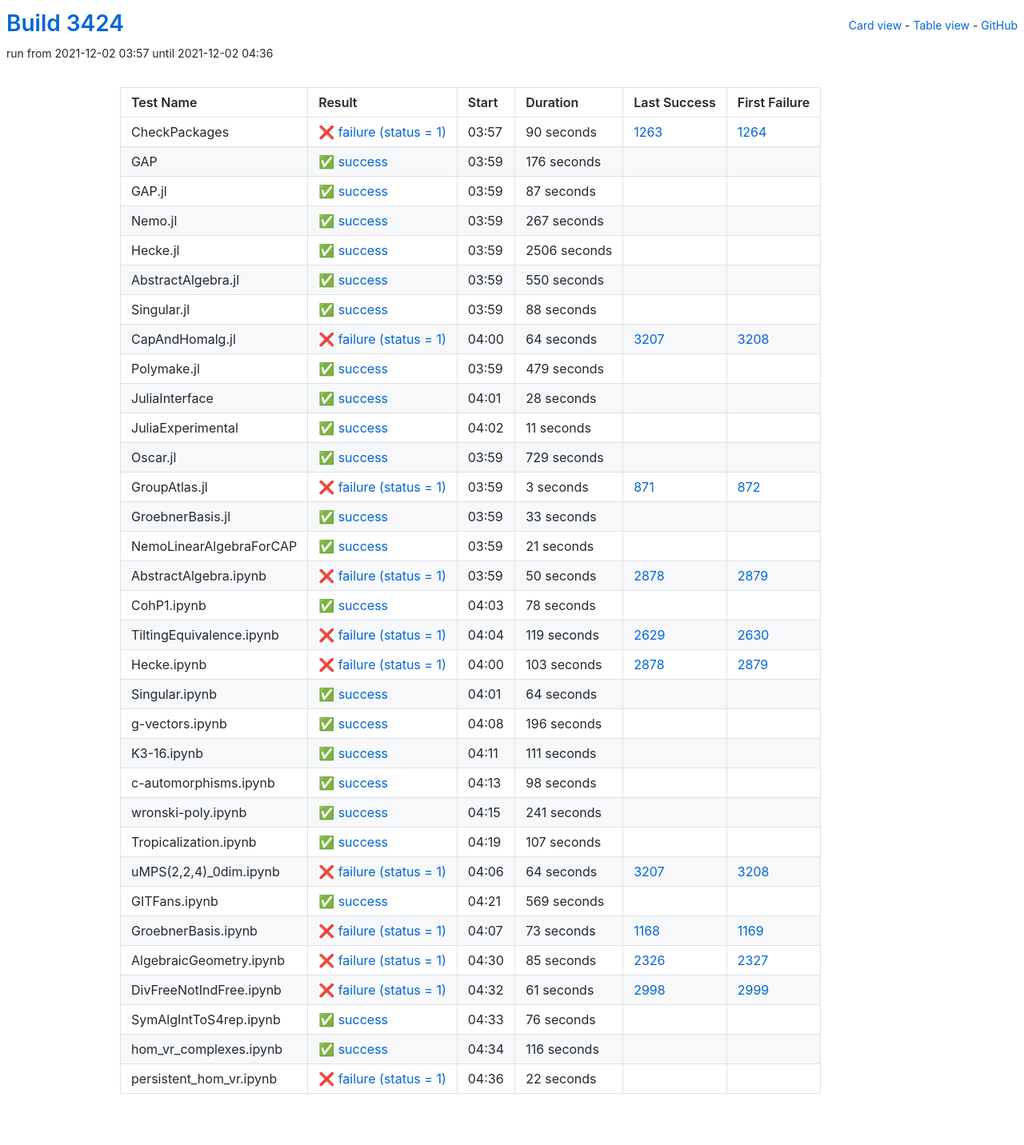
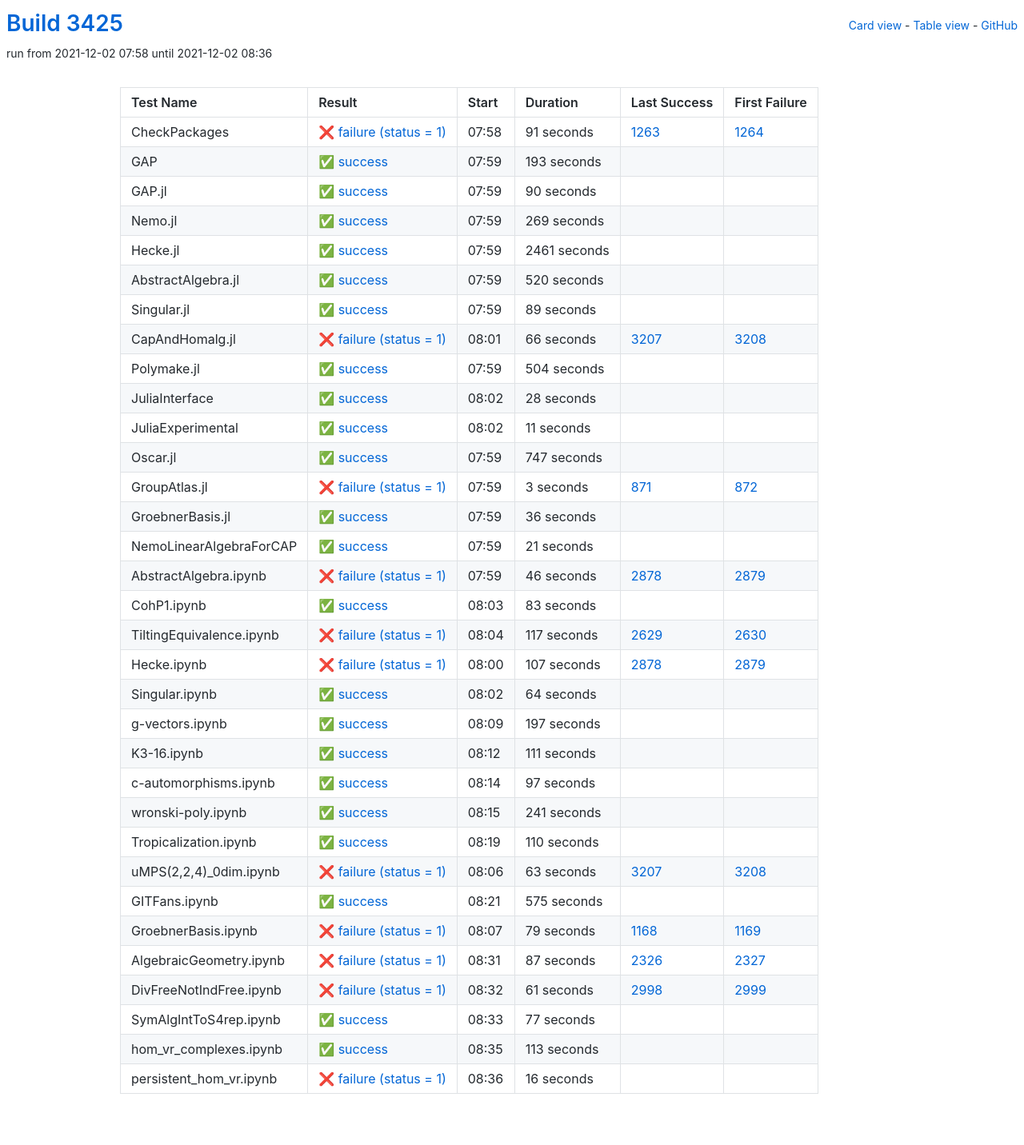
Before and after one commit to oscar-system/oscar-ci-status-stable, a Jekyll site: the page built from table.html, in a window 1280 px wide. Shown: the whole page at 80% size. Built offline with Jekyll 4.4.1, drawn with Linux system fonts in a browser that asks for light colours.

Commit message:
Build #3425

```diff
--- a/_data/ci.yml
+++ b/_data/ci.yml
@@ -1,6 +1,6 @@
 ---
-build: 3424
-build_url: https://oscarci.mathematik.uni-kl.de/job/oscar-stable/3424/
+build: 3425
+build_url: https://oscarci.mathematik.uni-kl.de/job/oscar-stable/3425/
 job: oscar-stable
 organization: oscar-system
 repo: oscar-ci-status-stable
@@ -8,116 +8,116 @@ repourl: https://github.com/oscar-system/oscar-ci-status-stable
 tests:
 - name: CheckPackages
   id: checkpackages
-  log: https://oscarci.mathematik.uni-kl.de/job/oscar-stable/3424/artifact/logs/build-3424/CheckPackages.log
-  start: 2021-12-02 03:57
+  log: https://oscarci.mathematik.uni-kl.de/job/oscar-stable/3425/artifact/logs/build-3425/CheckPackages.log
+  start: 2021-12-02 07:58
   success: false
   exitcode: 1
   status: failure
-  duration: 90
+  duration: 91
   last_success: 1263
   last_success_url: https://oscarci.mathematik.uni-kl.de/job/oscar-stable/1263/
   first_failure: 1264
   first_failure_url: https://oscarci.mathematik.uni-kl.de/job/oscar-stable/1264/
 - name: GAP
   id: gap
-  log: https://oscarci.mathematik.uni-kl.de/job/oscar-stable/3424/artifact/logs/build-3424/GAP.log
-  start: 2021-12-02 03:59
+  log: https://oscarci.mathematik.uni-kl.de/job/oscar-stable/3425/artifact/logs/build-3425/GAP.log
+  start: 2021-12-02 07:59
   success: true
   exitcode: 0
   status: success
-  duration: 176
+  duration: 193
   last_success: false
   last_success_url:
   first_failure: false
   first_failure_url:
 - name: GAP.jl
   id: gap-jl
-  log: https://oscarci.mathematik.uni-kl.de/job/oscar-stable/3424/artifact/logs/build-3424/GAP.jl.log
-  start: 2021-12-02 03:59
+  log: https://oscarci.mathematik.uni-kl.de/job/oscar-stable/3425/artifact/logs/build-3425/GAP.jl.log
+  start: 2021-12-02 07:59
   success: true
   exitcode: 0
   status: success
-  duration: 87
+  duration: 90
   last_success: false
   last_success_url:
   first_failure: false
   first_failure_url:
 - name: Nemo.jl
   id: nemo-jl
-  log: https://oscarci.mathematik.uni-kl.de/job/oscar-stable/3424/artifact/logs/build-3424/Nemo.jl.log
-  start: 2021-12-02 03:59
+  log: https://oscarci.mathematik.uni-kl.de/job/oscar-stable/3425/artifact/logs/build-3425/Nemo.jl.log
+  start: 2021-12-02 07:59
   success: true
   exitcode: 0
   status: success
-  duration: 267
+  duration: 269
   last_success: false
   last_success_url:
   first_failure: false
   first_failure_url:
 - name: Hecke.jl
   id: hecke-jl
-  log: https://oscarci.mathematik.uni-kl.de/job/oscar-stable/3424/artifact/logs/build-3424/Hecke.jl.log
-  start: 2021-12-02 03:59
+  log: https://oscarci.mathematik.uni-kl.de/job/oscar-stable/3425/artifact/logs/build-3425/Hecke.jl.log
+  start: 2021-12-02 07:59
   success: true
   exitcode: 0
   status: success
-  duration: 2506
+  duration: 2461
   last_success: false
   last_success_url:
   first_failure: false
   first_failure_url:
 - name: AbstractAlgebra.jl
   id: abstractalgebra-jl
-  log: https://oscarci.mathematik.uni-kl.de/job/oscar-stable/3424/artifact/logs/build-3424/AbstractAlgebra.jl.log
-  start: 2021-12-02 03:59
+  log: https://oscarci.mathematik.uni-kl.de/job/oscar-stable/3425/artifact/logs/build-3425/AbstractAlgebra.jl.log
+  start: 2021-12-02 07:59
   success: true
   exitcode: 0
   status: success
-  duration: 550
+  duration: 520
   last_success: false
   last_success_url:
   first_failure: false
   first_failure_url:
 - name: Singular.jl
   id: singular-jl
-  log: https://oscarci.mathematik.uni-kl.de/job/oscar-stable/3424/artifact/logs/build-3424/Singular.jl.log
-  start: 2021-12-02 03:59
+  log: https://oscarci.mathematik.uni-kl.de/job/oscar-stable/3425/artifact/logs/build-3425/Singular.jl.log
+  start: 2021-12-02 07:59
   success: true
   exitcode: 0
   status: success
-  duration: 88
+  duration: 89
   last_success: false
   last_success_url:
   first_failure: false
   first_failure_url:
 - name: CapAndHomalg.jl
   id: capandhomalg-jl
-  log: https://oscarci.mathematik.uni-kl.de/job/oscar-stable/3424/artifact/logs/build-3424/CapAndHomalg.jl.log
-  start: 2021-12-02 04:00
+  log: https://oscarci.mathematik.uni-kl.de/job/oscar-stable/3425/artifact/logs/build-3425/CapAndHomalg.jl.log
+  start: 2021-12-02 08:01
   success: false
   exitcode: 1
   status: failure
-  duration: 64
+  duration: 66
   last_success: 3207
   last_success_url: https://oscarci.mathematik.uni-kl.de/job/oscar-stable/3207/
   first_failure: 3208
   first_failure_url: https://oscarci.mathematik.uni-kl.de/job/oscar-stable/3208/
 - name: Polymake.jl
   id: polymake-jl
-  log: https://oscarci.mathematik.uni-kl.de/job/oscar-stable/3424/artifact/logs/build-3424/Polymake.jl.log
-  start: 2021-12-02 03:59
+  log: https://oscarci.mathematik.uni-kl.de/job/oscar-stable/3425/artifact/logs/build-3425/Polymake.jl.log
+  start: 2021-12-02 07:59
   success: true
   exitcode: 0
   status: success
-  duration: 479
+  duration: 504
   last_success: false
   last_success_url:
   first_failure: false
   first_failure_url:
 - name: JuliaInterface
   id: juliainterface
-  log: https://oscarci.mathematik.uni-kl.de/job/oscar-stable/3424/artifact/logs/build-3424/JuliaInterface.log
-  start: 2021-12-02 04:01
+  log: https://oscarci.mathematik.uni-kl.de/job/oscar-stable/3425/artifact/logs/build-3425/JuliaInterface.log
+  start: 2021-12-02 08:02
   success: true
   exitcode: 0
   status: success
@@ -128,8 +128,8 @@ tests:
   first_failure_url:
 - name: JuliaExperimental
   id: juliaexperimental
-  log: https://oscarci.mathematik.uni-kl.de/job/oscar-stable/3424/artifact/logs/build-3424/JuliaExperimental.log
-  start: 2021-12-02 04:02
+  log: https://oscarci.mathematik.uni-kl.de/job/oscar-stable/3425/artifact/logs/build-3425/JuliaExperimental.log
+  start: 2021-12-02 08:02
   success: true
   exitcode: 0
   status: success
@@ -140,20 +140,20 @@ tests:
   first_failure_url:
 - name: Oscar.jl
   id: oscar-jl
-  log: https://oscarci.mathematik.uni-kl.de/job/oscar-stable/3424/artifact/logs/build-3424/Oscar.jl.log
-  start: 2021-12-02 03:59
+  log: https://oscarci.mathematik.uni-kl.de/job/oscar-stable/3425/artifact/logs/build-3425/Oscar.jl.log
+  start: 2021-12-02 07:59
   success: true
   exitcode: 0
   status: success
-  duration: 729
+  duration: 747
   last_success: false
   last_success_url:
   first_failure: false
   first_failure_url:
 - name: GroupAtlas.jl
   id: groupatlas-jl
-  log: https://oscarci.mathematik.uni-kl.de/job/oscar-stable/3424/artifact/logs/build-3424/GroupAtlas.jl.log
-  start: 2021-12-02 03:59
+  log: https://oscarci.mathematik.uni-kl.de/job/oscar-stable/3425/artifact/logs/build-3425/GroupAtlas.jl.log
+  start: 2021-12-02 07:59
   success: false
   exitcode: 1
   status: failure
@@ -164,20 +164,20 @@ tests:
   first_failure_url: https://oscarci.mathematik.uni-kl.de/job/oscar-stable/872/
 - name: GroebnerBasis.jl
   id: groebnerbasis-jl
-  log: https://oscarci.mathematik.uni-kl.de/job/oscar-stable/3424/artifact/logs/build-3424/GroebnerBasis.jl.log
-  start: 2021-12-02 03:59
+  log: https://oscarci.mathematik.uni-kl.de/job/oscar-stable/3425/artifact/logs/build-3425/GroebnerBasis.jl.log
+  start: 2021-12-02 07:59
   success: true
   exitcode: 0
   status: success
-  duration: 33
+  duration: 36
   last_success: false
   last_success_url:
   first_failure: false
   first_failure_url:
 - name: NemoLinearAlgebraForCAP
   id: nemolinearalgebraforcap
-  log: https://oscarci.mathematik.uni-kl.de/job/oscar-stable/3424/artifact/logs/build-3424/NemoLinearAlgebraForCAP.log
-  start: 2021-12-02 03:59
+  log: https://oscarci.mathematik.uni-kl.de/job/oscar-stable/3425/artifact/logs/build-3425/NemoLinearAlgebraForCAP.log
+  start: 2021-12-02 07:59
   success: true
   exitcode: 0
   status: success
@@ -188,56 +188,56 @@ tests:
   first_failure_url:
 - name: AbstractAlgebra.ipynb
   id: abstractalgebra-ipynb
-  log: https://oscarci.mathematik.uni-kl.de/job/oscar-stable/3424/artifact/logs/build-3424/AbstractAlgebra.ipynb.log
-  start: 2021-12-02 03:59
+  log: https://oscarci.mathematik.uni-kl.de/job/oscar-stable/3425/artifact/logs/build-3425/AbstractAlgebra.ipynb.log
+  start: 2021-12-02 07:59
   success: false
   exitcode: 1
   status: failure
-  duration: 50
+  duration: 46
   last_success: 2878
   last_success_url: https://oscarci.mathematik.uni-kl.de/job/oscar-stable/2878/
   first_failure: 2879
   first_failure_url: https://oscarci.mathematik.uni-kl.de/job/oscar-stable/2879/
 - name: CohP1.ipynb
   id: cohp1-ipynb
-  log: https://oscarci.mathematik.uni-kl.de/job/oscar-stable/3424/artifact/logs/build-3424/CohP1.ipynb.log
-  start: 2021-12-02 04:03
+  log: https://oscarci.mathematik.uni-kl.de/job/oscar-stable/3425/artifact/logs/build-3425/CohP1.ipynb.log
+  start: 2021-12-02 08:03
   success: true
   exitcode: 0
   status: success
-  duration: 78
+  duration: 83
   last_success: false
   last_success_url:
   first_failure: false
   first_failure_url:
 - name: TiltingEquivalence.ipynb
   id: tiltingequivalence-ipynb
-  log: https://oscarci.mathematik.uni-kl.de/job/oscar-stable/3424/artifact/logs/build-3424/TiltingEquivalence.ipynb.log
-  start: 2021-12-02 04:04
+  log: https://oscarci.mathematik.uni-kl.de/job/oscar-stable/3425/artifact/logs/build-3425/TiltingEquivalence.ipynb.log
+  start: 2021-12-02 08:04
   success: false
   exitcode: 1
   status: failure
-  duration: 119
+  duration: 117
   last_success: 2629
   last_success_url: https://oscarci.mathematik.uni-kl.de/job/oscar-stable/2629/
   first_failure: 2630
   first_failure_url: https://oscarci.mathematik.uni-kl.de/job/oscar-stable/2630/
 - name: Hecke.ipynb
   id: hecke-ipynb
-  log: https://oscarci.mathematik.uni-kl.de/job/oscar-stable/3424/artifact/logs/build-3424/Hecke.ipynb.log
-  start: 2021-12-02 04:00
+  log: https://oscarci.mathematik.uni-kl.de/job/oscar-stable/3425/artifact/logs/build-3425/Hecke.ipynb.log
+  start: 2021-12-02 08:00
   success: false
   exitcode: 1
   status: failure
-  duration: 103
+  duration: 107
   last_success: 2878
   last_success_url: https://oscarci.mathematik.uni-kl.de/job/oscar-stable/2878/
   first_failure: 2879
   first_failure_url: https://oscarci.mathematik.uni-kl.de/job/oscar-stable/2879/
 - name: Singular.ipynb
   id: singular-ipynb
-  log: https://oscarci.mathematik.uni-kl.de/job/oscar-stable/3424/artifact/logs/build-3424/Singular.ipynb.log
-  start: 2021-12-02 04:01
+  log: https://oscarci.mathematik.uni-kl.de/job/oscar-stable/3425/artifact/logs/build-3425/Singular.ipynb.log
+  start: 2021-12-02 08:02
   success: true
   exitcode: 0
   status: success
@@ -248,20 +248,20 @@ tests:
   first_failure_url:
 - name: g-vectors.ipynb
   id: g-vectors-ipynb
-  log: https://oscarci.mathematik.uni-kl.de/job/oscar-stable/3424/artifact/logs/build-3424/g-vectors.ipynb.log
-  start: 2021-12-02 04:08
+  log: https://oscarci.mathematik.uni-kl.de/job/oscar-stable/3425/artifact/logs/build-3425/g-vectors.ipynb.log
+  start: 2021-12-02 08:09
   success: true
   exitcode: 0
   status: success
-  duration: 196
+  duration: 197
   last_success: false
   last_success_url:
   first_failure: false
   first_failure_url:
 - name: K3-16.ipynb
   id: k3-16-ipynb
-  log: https://oscarci.mathematik.uni-kl.de/job/oscar-stable/3424/artifact/logs/build-3424/K3-16.ipynb.log
-  start: 2021-12-02 04:11
+  log: https://oscarci.mathematik.uni-kl.de/job/oscar-stable/3425/artifact/logs/build-3425/K3-16.ipynb.log
+  start: 2021-12-02 08:12
   success: true
   exitcode: 0
   status: success
@@ -272,20 +272,20 @@ tests:
   first_failure_url:
 - name: c-automorphisms.ipynb
   id: c-automorphisms-ipynb
-  log: https://oscarci.mathematik.uni-kl.de/job/oscar-stable/3424/artifact/logs/build-3424/c-automorphisms.ipynb.log
-  start: 2021-12-02 04:13
+  log: https://oscarci.mathematik.uni-kl.de/job/oscar-stable/3425/artifact/logs/build-3425/c-automorphisms.ipynb.log
+  start: 2021-12-02 08:14
   success: true
   exitcode: 0
   status: success
-  duration: 98
+  duration: 97
   last_success: false
   last_success_url:
   first_failure: false
   first_failure_url:
 - name: wronski-poly.ipynb
   id: wronski-poly-ipynb
-  log: https://oscarci.mathematik.uni-kl.de/job/oscar-stable/3424/artifact/logs/build-3424/wronski-poly.ipynb.log
-  start: 2021-12-02 04:15
+  log: https://oscarci.mathematik.uni-kl.de/job/oscar-stable/3425/artifact/logs/build-3425/wronski-poly.ipynb.log
+  start: 2021-12-02 08:15
   success: true
   exitcode: 0
   status: success
@@ -296,68 +296,68 @@ tests:
   first_failure_url:
 - name: Tropicalization.ipynb
   id: tropicalization-ipynb
-  log: https://oscarci.mathematik.uni-kl.de/job/oscar-stable/3424/artifact/logs/build-3424/Tropicalization.ipynb.log
-  start: 2021-12-02 04:19
+  log: https://oscarci.mathematik.uni-kl.de/job/oscar-stable/3425/artifact/logs/build-3425/Tropicalization.ipynb.log
+  start: 2021-12-02 08:19
   success: true
   exitcode: 0
   status: success
-  duration: 107
+  duration: 110
   last_success: false
   last_success_url:
   first_failure: false
   first_failure_url:
 - name: uMPS(2,2,4)_0dim.ipynb
   id: umps-2-2-4-0dim-ipynb
-  log: https://oscarci.mathematik.uni-kl.de/job/oscar-stable/3424/artifact/logs/build-3424/uMPS-2-2-4-_0dim.ipynb.log
-  start: 2021-12-02 04:06
+  log: https://oscarci.mathematik.uni-kl.de/job/oscar-stable/3425/artifact/logs/build-3425/uMPS-2-2-4-_0dim.ipynb.log
+  start: 2021-12-02 08:06
   success: false
   exitcode: 1
   status: failure
-  duration: 64
+  duration: 63
   last_success: 3207
   last_success_url: https://oscarci.mathematik.uni-kl.de/job/oscar-stable/3207/
   first_failure: 3208
   first_failure_url: https://oscarci.mathematik.uni-kl.de/job/oscar-stable/3208/
 - name: GITFans.ipynb
   id: gitfans-ipynb
-  log: https://oscarci.mathematik.uni-kl.de/job/oscar-stable/3424/artifact/logs/build-3424/GITFans.ipynb.log
-  start: 2021-12-02 04:21
+  log: https://oscarci.mathematik.uni-kl.de/job/oscar-stable/3425/artifact/logs/build-3425/GITFans.ipynb.log
+  start: 2021-12-02 08:21
   success: true
   exitcode: 0
   status: success
-  duration: 569
+  duration: 575
   last_success: false
   last_success_url:
   first_failure: false
   first_failure_url:
 - name: GroebnerBasis.ipynb
   id: groebnerbasis-ipynb
-  log: https://oscarci.mathematik.uni-kl.de/job/oscar-stable/3424/artifact/logs/build-3424/GroebnerBasis.ipynb.log
-  start: 2021-12-02 04:07
+  log: https://oscarci.mathematik.uni-kl.de/job/oscar-stable/3425/artifact/logs/build-3425/GroebnerBasis.ipynb.log
+  start: 2021-12-02 08:07
   success: false
   exitcode: 1
   status: failure
-  duration: 73
+  duration: 79
   last_success: 1168
   last_success_url: https://oscarci.mathematik.uni-kl.de/job/oscar-stable/1168/
   first_failure: 1169
   first_failure_url: https://oscarci.mathematik.uni-kl.de/job/oscar-stable/1169/
 - name: AlgebraicGeometry.ipynb
   id: algebraicgeometry-ipynb
-  log: https://oscarci.mathematik.uni-kl.de/job/oscar-stable/3424/artifact/logs/build-3424/AlgebraicGeometry.ipynb.log
-  start: 2021-12-02 04:30
+  log: https://oscarci.mathematik.uni-kl.de/job/oscar-stable/3425/artifact/logs/build-3425/AlgebraicGeometry.ipynb.log
+  start: 2021-12-02 08:31
   success: false
   exitcode: 1
   status: failure
-  duration: 85
+  duration: 87
   last_success: 2326
   last_success_url: https://oscarci.mathematik.uni-kl.de/job/oscar-stable/2326/
   first_failure: 2327
   first_failure_url: https://oscarci.mathematik.uni-kl.de/job/oscar-stable/2327/
 - name: DivFreeNotIndFree.ipynb
   id: divfreenotindfree-ipynb
-  log: https://oscarci.mathematik.uni-kl.de/job/oscar-stable/3424/artifact/logs/build-3424/DivFreeNotIndFree.ipynb.log
-  start: 2021-12-02 04:32
+  log: https://oscarci.mathematik.uni-kl.de/job/oscar-stable/3425/artifact/logs/build-3425/DivFreeNotIndFree.ipynb.log
+  start: 2021-12-02 08:32
   success: false
   exitcode: 1
   status: failure
@@ -368,36 +368,36 @@ tests:
   first_failure_url: https://oscarci.mathematik.uni-kl.de/job/oscar-stable/2999/
 - name: SymAlgIntToS4rep.ipynb
   id: symalginttos4rep-ipynb
-  log: https://oscarci.mathematik.uni-kl.de/job/oscar-stable/3424/artifact/logs/build-3424/SymAlgIntToS4rep.ipynb.log
-  start: 2021-12-02 04:33
+  log: https://oscarci.mathematik.uni-kl.de/job/oscar-stable/3425/artifact/logs/build-3425/SymAlgIntToS4rep.ipynb.log
+  start: 2021-12-02 08:33
   success: true
   exitcode: 0
   status: success
-  duration: 76
+  duration: 77
   last_success: false
   last_success_url:
   first_failure: false
   first_failure_url:
 - name: hom_vr_complexes.ipynb
   id: hom-vr-complexes-ipynb
-  log: https://oscarci.mathematik.uni-kl.de/job/oscar-stable/3424/artifact/logs/build-3424/hom_vr_complexes.ipynb.log
-  start: 2021-12-02 04:34
+  log: https://oscarci.mathematik.uni-kl.de/job/oscar-stable/3425/artifact/logs/build-3425/hom_vr_complexes.ipynb.log
+  start: 2021-12-02 08:35
   success: true
   exitcode: 0
   status: success
-  duration: 116
+  duration: 113
   last_success: false
   last_success_url:
   first_failure: false
   first_failure_url:
 - name: persistent_hom_vr.ipynb
   id: persistent-hom-vr-ipynb
-  log: https://oscarci.mathematik.uni-kl.de/job/oscar-stable/3424/artifact/logs/build-3424/persistent_hom_vr.ipynb.log
-  start: 2021-12-02 04:36
+  log: https://oscarci.mathematik.uni-kl.de/job/oscar-stable/3425/artifact/logs/build-3425/persistent_hom_vr.ipynb.log
+  start: 2021-12-02 08:36
   success: false
   exitcode: 1
   status: failure
-  duration: 22
+  duration: 16
   last_success: false
   last_success_url:
   first_failure: false
```
Also changed, not shown: README.md.
